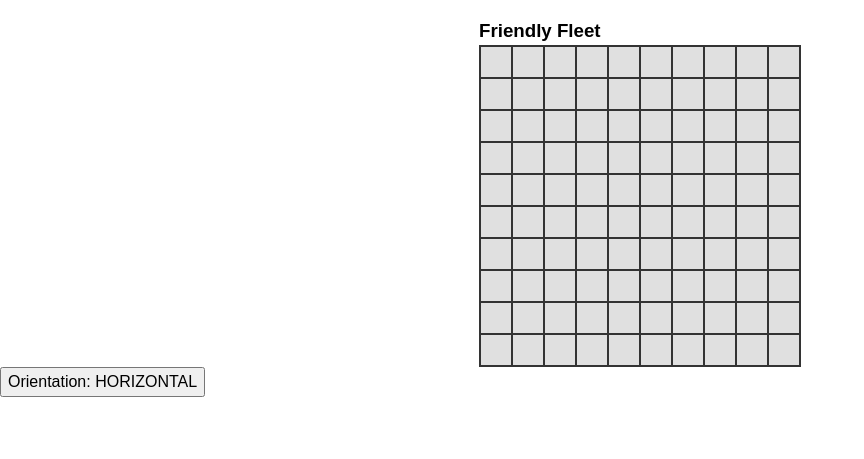
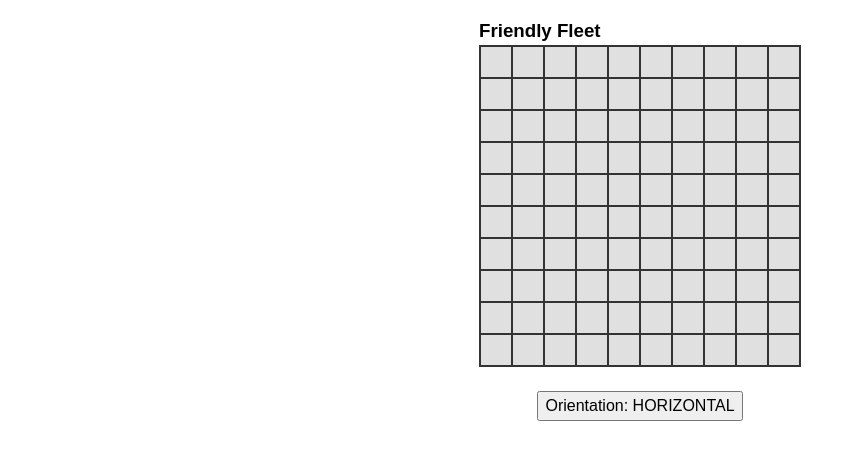
Before and after one commit to nannnmuzaki/odin-battleship, a website built with webpack: page src/template.html in a window 1280 px wide. Shown: the part 87-546 px from the top of the page, without its empty margins (0-864 px from the left). Built offline with nearby package versions, Linux system fonts and the light colour scheme.

Commit message:
feat: tweak the orientation button a little bit

```diff
--- a/src/css/style.css
+++ b/src/css/style.css
@@ -128,3 +128,13 @@ h6 {
   background-color: #666;
   box-shadow: inset 0 0 0 1px #444; /* Give them a slight border too */
 }
+
+#setup-panel {
+  display: flex;
+  justify-content: center;
+  margin-block: 24px;
+}
+
+#setup-panel > button {
+  cursor: pointer;
+}
--- a/src/js/controller/ScreenController.js
+++ b/src/js/controller/ScreenController.js
@@ -54,7 +54,6 @@ export class ScreenController {
 
     const setupPanel = document.createElement("div");
     setupPanel.id = "setup-panel";
-    setupPanel.style.marginBottom = "20px"; // Quick spacing
 
     const rotateBtn = document.createElement("button");
     rotateBtn.textContent = `Orientation: ${this.#currentOrientation}`;
@@ -79,12 +78,12 @@ export class ScreenController {
 
     const setupPanel = document.getElementById("setup-panel");
     if (setupPanel) {
-      setupPanel.style.display = this.#game.isSetupPhase() ? "block" : "none";
+      setupPanel.style.display = this.#game.isSetupPhase() ? "flex" : "none";
     }
 
     const enemyWrapper = this.#playerTwoDiv.parentElement;
     if (enemyWrapper) {
-      enemyWrapper.style.display = this.#game.isSetupPhase() ? "none" : "block";
+      enemyWrapper.style.display = this.#game.isSetupPhase() ? "none" : "flex";
     }
 
     if (this.#game.winner) {
```
